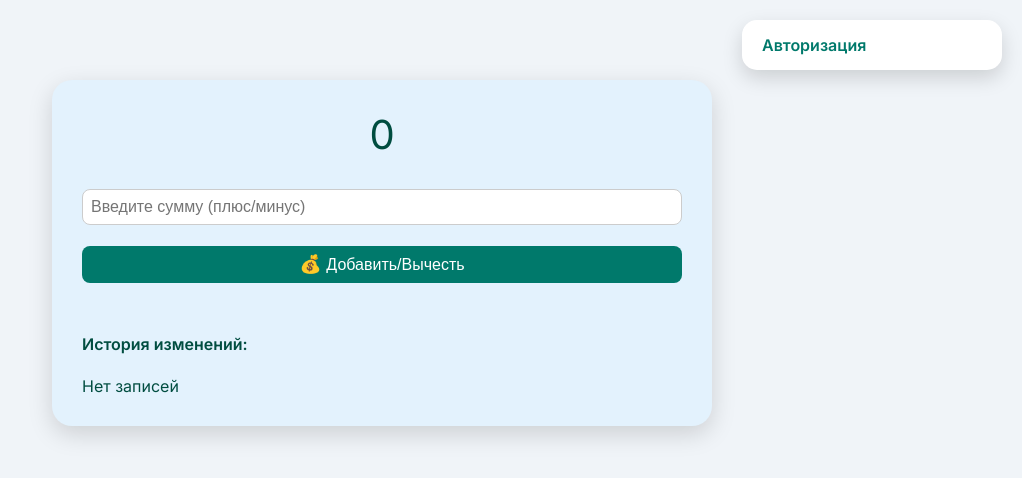
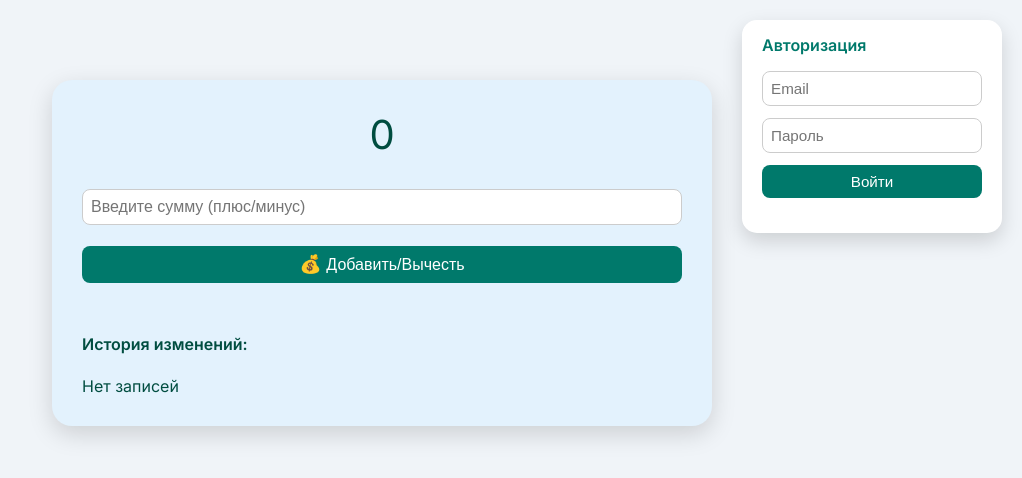
Before and after one commit to Rydnichanin/salary-tracker, a plain HTML site: page index.html in a window 1280 px wide. Both pictures are taken after a click on the element "Авторизация". Shown: the whole page, without its empty margins (258-1280 px from the left). Drawn offline with Linux system fonts and the light colour scheme; no server answers.

Commit message:
Enhance auth form with CSS transitions
Updated the authentication form to use CSS transitions for smoother show/hide effects.

```diff
--- a/index.html
+++ b/index.html
@@ -21,7 +21,8 @@ body {
   padding: 15px 20px;
   border-radius: 15px;
   box-shadow: 0 8px 20px rgba(0,0,0,0.15);
-  transition: all 0.3s;
+  transition: all 0.4s;
+  overflow: hidden;
 }
 #sidebar h4 {
   margin:0;
@@ -31,7 +32,14 @@ body {
 }
 #authForm {
   margin-top: 10px;
-  display: none;
+  max-height: 0;
+  opacity: 0;
+  transition: max-height 0.4s ease, opacity 0.4s ease;
+  overflow: hidden;
+}
+#authForm.show {
+  max-height: 200px;
+  opacity: 1;
 }
 input, button {
   padding:8px;
@@ -135,8 +143,12 @@ const authStatus = document.getElementById("authStatus");
 const toggleAuth = document.getElementById("toggleAuth");
 const authForm = document.getElementById("authForm");
 
-toggleAuth.onclick = ()=>{ authForm.style.display = authForm.style.display==="none"?"block":"none"; }
+// --- Плавное сворачивание/разворачивание ---
+toggleAuth.onclick = ()=>{
+  authForm.classList.toggle("show");
+}
 
+// --- Вход и выход ---
 loginBtnEl.onclick = async () => {
   try { await signInWithEmailAndPassword(auth,emailInput.value,passwordInput.value); }
   catch(e){ alert("Ошибка: "+e.message);}
@@ -148,7 +160,7 @@ onAuthStateChanged(auth,user=>{
     authStatus.textContent="Вы вошли как "+user.email;
     loginBtnEl.style.display="none"; logoutBtnEl.style.display="inline-block";
     emailInput.style.display=passwordInput.style.display="none";
-    authForm.style.display="none"; // сворачиваем после входа
+    authForm.classList.remove("show"); // сворачиваем после входа
     toggleAuth.textContent="Пользователь авторизован";
     enableEditing(true);
   } else {
```
